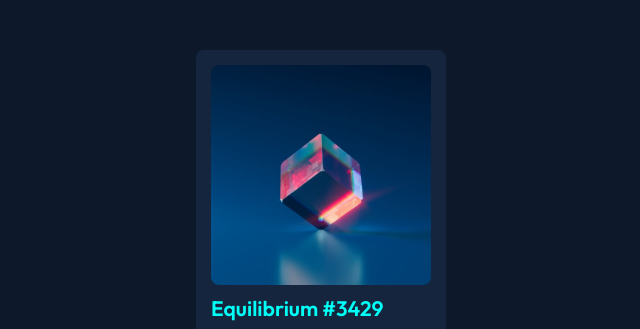
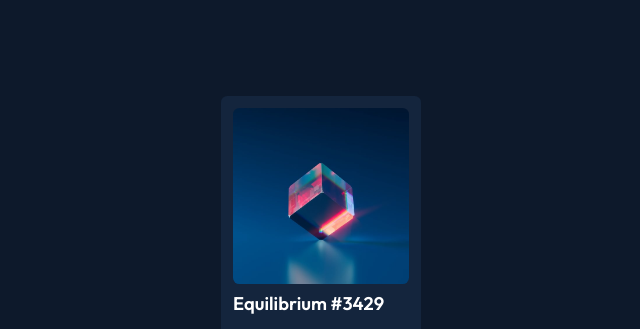
Before and after one commit to chewrob/nft-preview-card, a plain HTML site: page index.html in a window 1280 px wide. Shown: the part 120-449 px from the top of the page, without its empty margins (319-959 px from the left). Drawn offline with Linux system fonts and the light colour scheme.

Commit message:
h1 was missing and did not have the good color

```diff
--- a/index.html
+++ b/index.html
@@ -25,7 +25,7 @@
     </div>
 
     <div class="card-description">
-      <h2 class="card-title">Equilibrium #3429</h2>
+      <h1 class="card-title">Equilibrium #3429</h1>
 
       <p>Our Equilibrium collection promotes balance and calm.</p>
 
--- a/styles.css
+++ b/styles.css
@@ -36,6 +36,7 @@ main {
     background-color: var(--very-darkblue-card);
     border-radius: var(--border-radius);
     padding: 1.5rem;
+    transform: scale(.8);
 }
 
 .img-top {
@@ -78,7 +79,8 @@ main {
 }
 
 .card-title {
-    color: var(--Cyan)
+    color: var(--white);
+    font-size: 2.3rem;
 }
 
 .card-description {
```
